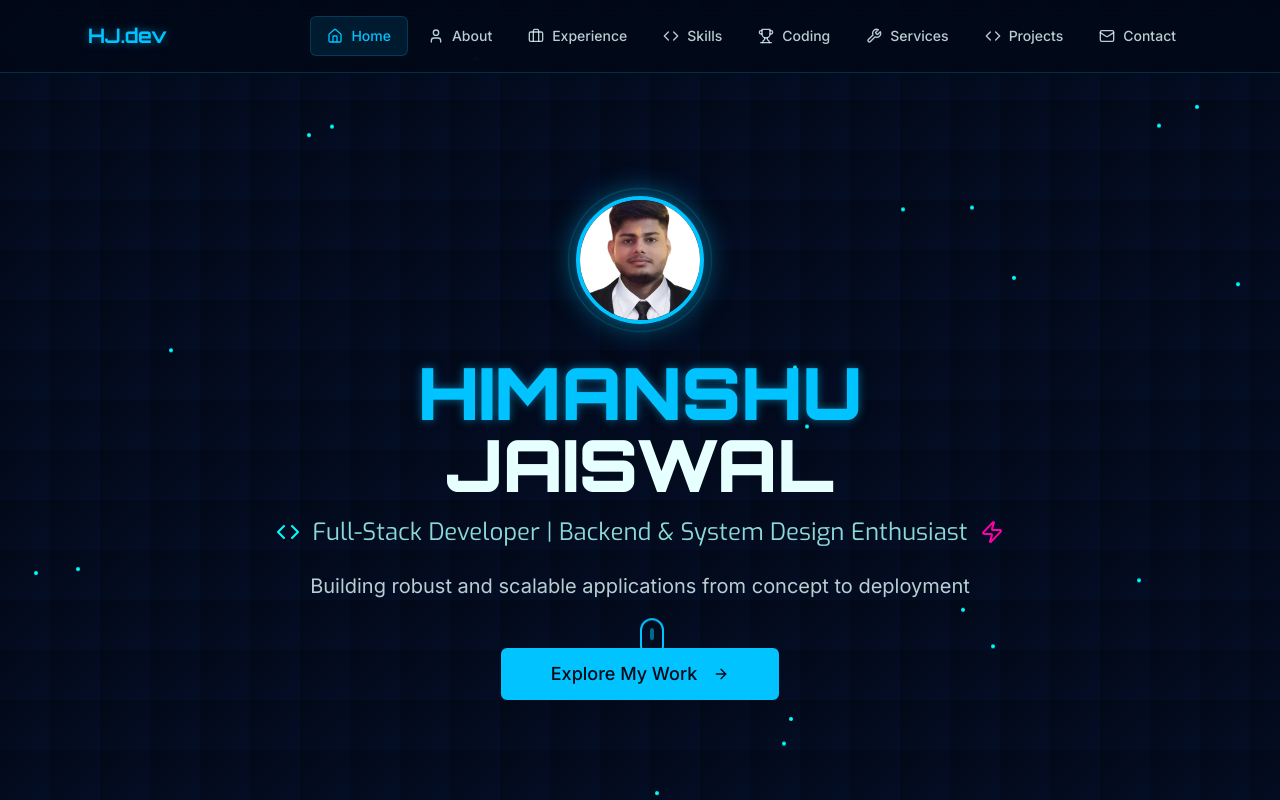
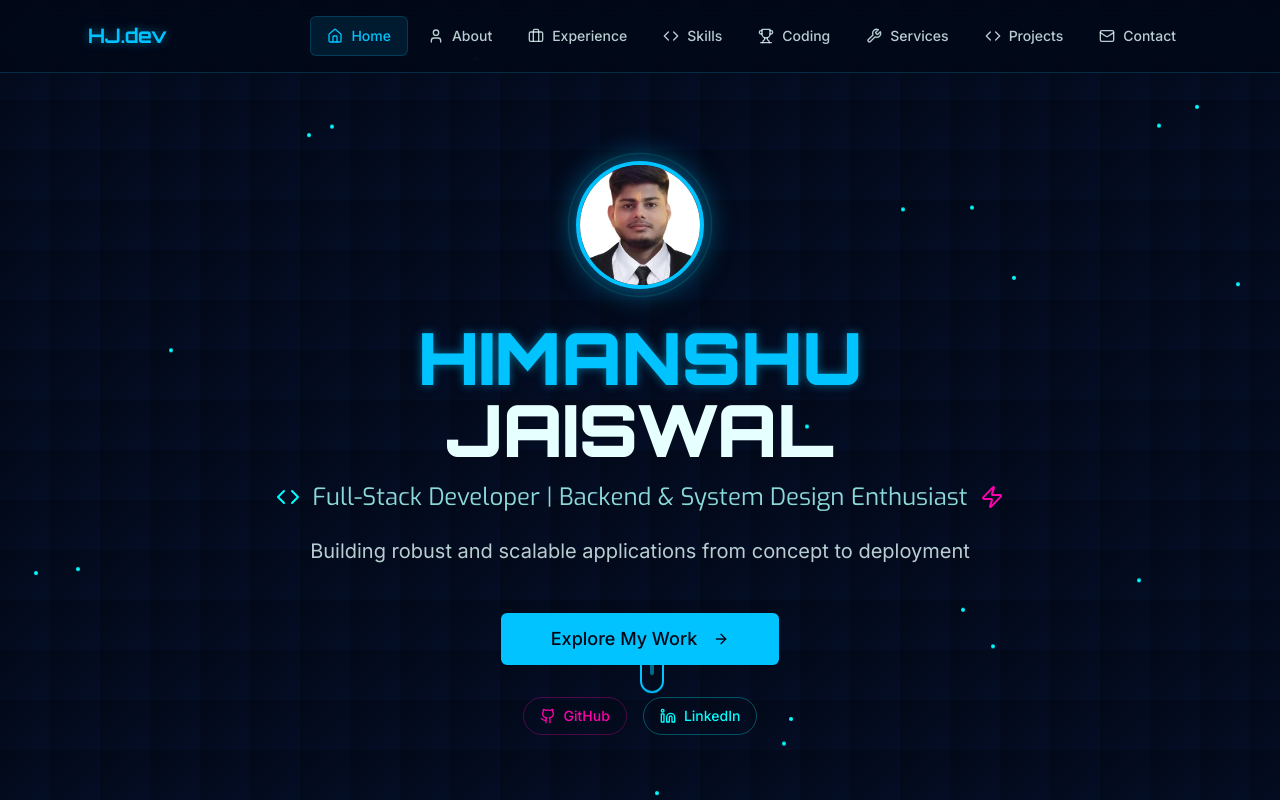
Before and after one commit to masterhj/hjdev, a React (Vite) app: page / in a window 1280 px wide. Shown: the top 800 px of the page. Built offline with nearby package versions, Linux system fonts and the light colour scheme.

Commit message:
Changes
Co-authored-by: masterhj <182103711+masterhj@users.noreply.github.com>

```diff
--- a/src/components/Hero.tsx
+++ b/src/components/Hero.tsx
@@ -82,6 +82,28 @@ const Hero = () => {
           </Button>
         </div>
 
+        {/* Social Links */}
+        <div className="flex items-center justify-center gap-4 mt-8 animate-fadeInUp" style={{ animationDelay: '0.8s' }}>
+          <a
+            href="https://github.com/masterhj"
+            target="_blank"
+            rel="noopener noreferrer"
+            className="flex items-center gap-2 px-4 py-2 rounded-full border border-neon-magenta/30 text-neon-magenta hover:bg-neon-magenta/10 transition-all duration-300 hover:scale-105"
+          >
+            <Github className="h-4 w-4" />
+            <span className="text-sm font-medium">GitHub</span>
+          </a>
+          <a
+            href="https://www.linkedin.com/in/himanshujaiswal07"
+            target="_blank"
+            rel="noopener noreferrer"
+            className="flex items-center gap-2 px-4 py-2 rounded-full border border-neon-cyan/30 text-neon-cyan hover:bg-neon-cyan/10 transition-all duration-300 hover:scale-105"
+          >
+            <Linkedin className="h-4 w-4" />
+            <span className="text-sm font-medium">LinkedIn</span>
+          </a>
+        </div>
+
         {/* Scroll indicator */}
         <div className="absolute bottom-8 left-1/2 transform -translate-x-1/2 animate-bounce">
           <div className="w-6 h-10 border-2 border-primary rounded-full flex justify-center">
```
